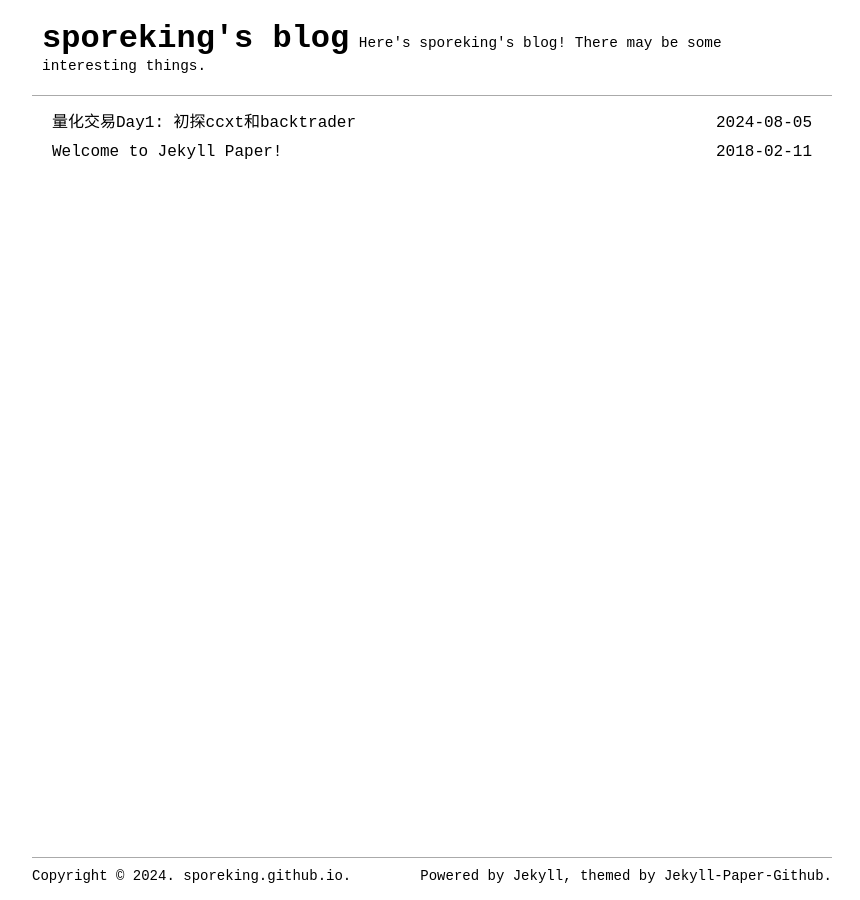
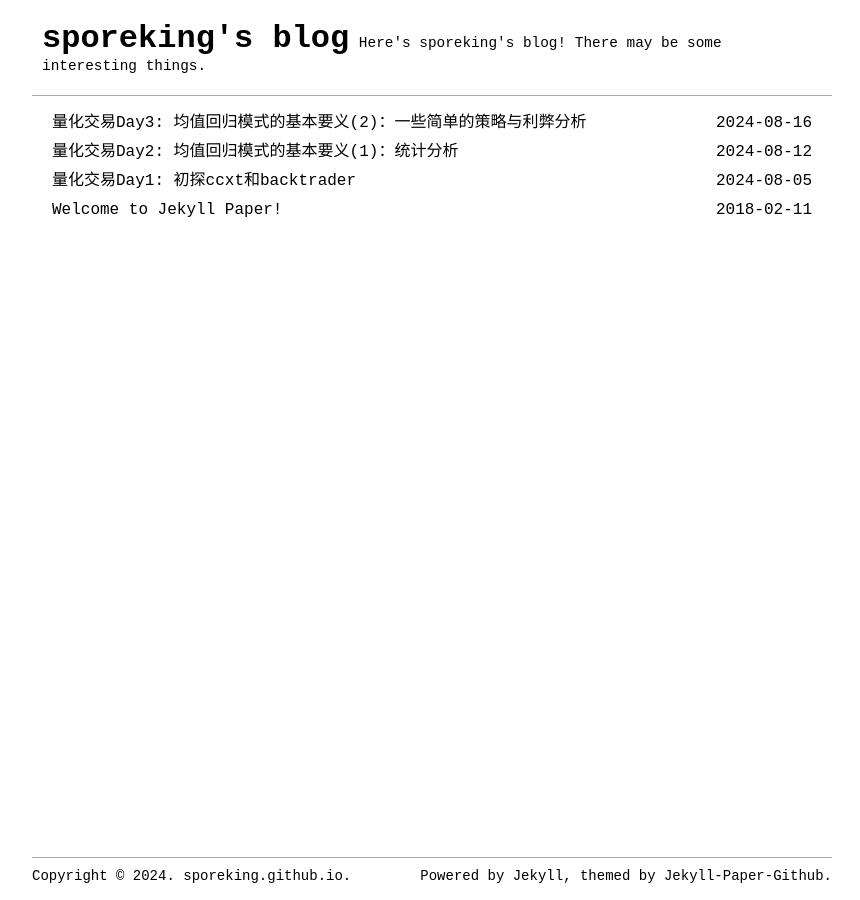
Before and after one commit to sporeking/sporeking.github.io, a Jekyll site: the page built from index.html, in a window 1280 px wide. Shown: the whole page, without its empty margins (208-1068 px from the left). Built offline with Jekyll 4.4.1, drawn with Linux system fonts in a browser that asks for light colours; the list of posts is cut into pages by our own code; some of the changed lines change nothing that is shown.

Commit message:
20240901 day2

````diff
--- /dev/null
+++ b/_posts/2024-08-09-crypto-trade-day2.md
@@ -0,0 +1,187 @@
+---
+layout: post
+title:  "量化交易Day2: 均值回归模式的基本要义(1)：统计分析"
+date:   2024-08-12
+last_modified_at: 2024-08-12
+categories: [量化交易]
+---
+
+**写在前面：本文仅供学习交流使用，不构成任何投资建议！**
+
+## 前言
+
+量化交易的两种基本模式是：均值回归和趋势。前者的意思是价格序列大致维持平稳，这样我们可以根据当前价格偏离平稳价格的多少进行相应的做多或做空。后者的意思是判断当前价格序列的趋势，这样我们顺势而为即可。本节我们探索均值回归模式。
+
+均值回归和平稳性，在时间序列类型和时间序列表现上是两种相同的方法。然而，这两个名词产生了不同的统计检验方法：
+
+- 均值回归模式的数学表达：价格序列的变化在未来与当前价格和均值水平之差成正比。对应**ADF检验**
+- 平稳性的数学表达：价格的波动方差的增长速度要低于几何形式的随机波动速度。也就是说，价格序列纵向扩散到速度小于随机波动（布尔运动）。对应**Hurst指数检验**和**方差比检验**。
+
+**本文主要参考资料："Algorithmic Trading: Winning Strategies and Their Rationale", Ernest P. Chan**
+
+
+## ADF检验
+
+均值回归型 --> 当前的价格水平将会告诉我们下一步的运行情况如何。如果价格水平高于均值，那么价格将会下降。如果价格水平低于均值，那么价格将会上升。ADF检验就是基于这个假设进行观测的。
+
+我们可以将价格的变化以线性的形式表示出来：
+$$\Delta y(t) = \lambda y(t-1) + \mu + \beta t +  \alpha_1 \Delta y(t - 1) + ... + \alpha_K \Delta y(t-k) + \epsilon_t$$
+
+其中，$$\Delta y(t)$$是价格的变化，$$y(t-1)$$是上一时刻的价格，$$\mu$$是均值，$$\beta t$$是时间趋势，$$\alpha_1 \Delta y(t - 1)$$是上一时刻的价格变化，$$\epsilon_t$$是误差项。
+
+如果$$\lambda = 0$$，那么ADF检验生效，说明价格的变化和此时的价格无关。若$$\lambda = 0$$的假设被拒绝，说明价格的变化和此时的价格有关，价格序列不是随机游走的.
+
+*更详细的一些解释*：我们的检验统计量使用$$\lambda / SE(\lambda)$$（SE：标准差）。Dickey, Fuller等人为我们发现了这个检验统计量的临界值。除此而外，临界值还依赖于：我们是否认为价格序列有一个非零的均值($$\mu / \lambda$$)，以及一个稳定的漂移率($$\beta t/ \lambda$$)。
+
+ADF检验的python代码：这里我们以比特币的近三年日线数据为例，检验其是否为均值回归模式。
+
+```python
+df = pd.read_csv(dataset_path)
+df['date'] = pd.to_datetime(df['candle_begin_time_GMT8'])
+df.set_index("date", inplace = True)
+df_close = df["close"]
+plt.plot(df_close)
+plt.show()
+
+result = adfuller(df_close)
+logging.info(result)
+logging.info("ADF Statistic: {}".format(result[0]))
+logging.info("p-value: {}".format(result[1]))
+for key, value in result[4].items():
+    logging.info("Critical Values {}: {}".format(key, value))
+```
+
+走势图：![Bitcoin](/assets/images/crypto/2-1.png)
+
+检验结果：
+```
+INFO     ADF Statistic: -1.3011773213938496
+INFO     p-value: 0.6286335157234405
+INFO     Critical Values 1%: -3.435359311744588
+INFO     Critical Values 5%: -2.863752202145595
+INFO     Critical Values 10%: -2.5679477886494775
+```
+
+检验结果显示，其ADF检验统计量值为-1.3，而最下方的三个数值对应相应置信度的临界值。例如，统计量的值必须小于-3.43才能有99%的把握拒绝$$\lambda = 0$$的假设。此处可见，并没有多少把握可以拒绝非平稳的假设。（*Note: 为什么ADF检验统计量是负的? 可以直观的理解，在均值回归模式下，如果价格过高，下一个价格应当降低，反之亦然，所以此时$$\lambda$$不可能是正的，这样价格越高，下一个价格就趋向于更高。
+
+## 平稳性检验（Hurst指数检验与方差比检验）
+
+### Hurst指数
+
+平稳的价格序列意味着价格扩散的速度比几何随机游走的扩散速度更慢：那么我们可以通过测量价格扩散到速度来确定价格序列的性质。而价格扩散的速度可以用方差来表示：
+$$\mathrm{Var}(\tau)=\left\langle\left|z(t+\tau)-z(t)\right|^2\right\rangle$$
+其中，$$\tau$$表示任意的时间延迟，$$z=log(y)$$对数价格，$$\left\langle ... \right\rangle$$表示所有时间序列之和。
+对于随机游走序列，有：
+$$\mathrm{Var}(\tau)=\left\langle\left|z(t+\tau)-z(t)\right|^2\right\rangle \sim \tau$$
+当$$\tau$$较大的时候，上述比例关系更加成立; $$\tau$$较小的时候，可能会偏离线性关系。
+而倘若价格序列有均值回归或者趋势性，那么我可需要改写：
+$$\mathrm{Var}(\tau)=\left\langle\left|z(t+\tau)-z(t)\right|^2\right\rangle \sim \tau^{2H}$$
+赫斯特指数即为$$H$$：
+
+- $$H$$=0.5：表示时间序列可以用随机游走(布朗运动)来描述。
+- 0<$$H$$<0.5：表示记忆的转弱(反持续性)，即均值回复过程。
+- 0.5<$$H$$<1：表示记忆增强(持续性)，即暗示长期记忆的时间序列。
+
+代码：（以比特币为例）
+
+```python
+from hurst import compute_Hc
+H, c, data = compute_Hc(df_close, kind='random_walk')
+logging.info("Hurst exponent: {}".format(H))
+```
+
+输出：
+
+```powershell
+Hurst exponent: 0.5145450110647813
+```
+
+得到的Hurst指数接近0.5，说明比特币价格走势接近于随机游走。
+
+此处我们直接调包使用，具体计算方法我们在此不作深入探究。
+
+### 方差比检验
+
+方差比检验验证的是$$\mathrm{Var}(z(t) - z(t - \tau))/ \tau \mathrm{Var}(z(t) - z(t - 1))$$的值是否等于1. 由随机游走的性质可以知道，时间序列的方差与时间跨度成正比。代码如下：
+
+```python
+from arch.unitroot import VarianceRatio
+vr_test = VarianceRatio(df_close, lags=3)
+logging.info(vr_test)
+```
+
+这里我们直接调用arch包。值得注意的是，lags参数设置的不同，对结果影响很大。例如，我们使用默认的参数lags=2，那么给出的结果是：
+
+```bash
+Variance-Ratio Test Results
+=====================================
+Test Statistic                 -1.616
+P-value                         0.106
+Lags                                2
+-------------------------------------
+
+Computed with overlapping blocks (de-biased)
+```
+
+这里p-value的值代表零假设检验（随机游走）是正确的概率。当我们设置lags($$\tau$$)=2时，显示只有0.106的概率是随机游走。当我们设置lags=5:
+
+```bash
+      Variance-Ratio Test Results
+=====================================
+Test Statistic                 -0.619
+P-value                         0.536
+Lags                                5
+-------------------------------------
+```
+
+此时有0.536的概率接受假设，所以我们不能断定比特币走势是非随机游走的。这种方法对lags的选择比较敏感，所以我们需要其他检验统计方法共同决策。
+
+## 均值回归的半衰期
+
+实际交易中，我们很难碰到具有很高置信度的平稳性的价格序列（例如置信度达到90%以上）。但实际交易中，我们未必需要如此严苛的条件才能实现盈利。回忆我们前面提到的价格关于时间的表达式：
+
+$$\Delta y(t) = \lambda y(t-1) + \mu + \beta t +  \alpha_1 \Delta y(t - 1) + ... + \alpha_K \Delta y(t-k) + \epsilon_t$$
+
+在前面的统计检验中，我们直接决定$$\lambda$$取0还是1. 我们现在可以设法让$$\lambda$$取值在0-1之间，相应的解释是$$\lambda$$主要测量价格到底需要多长时间才能恢复到均值回归的水平。
+
+我们将上式进行微分，得到：
+
+$$dy(t) = (\lambda y(t-1) + \mu)dt + d \epsilon$$
+
+这里的解释是，我们前面的式子左侧$$\Delta y(t)$$取得是t相差1时的斜率，而我们现在可以让t作为一个微分。
+
+我们可以使用线性回归的方式，由第一个式子得到$$\lambda$$的值，确定这个值后，我们将其代入第二个式子，而由相应的偏微分方程可以得到$$y(t)$$的期望值：
+
+$$E[y(t)] = y_0 exp(\lambda t) - \mu / \lambda [1 - exp(\lambda t)]$$
+
+(这里我还没推出来...数学基础有点差)
+
+这里我们需要记住：$$\lambda$$为负数时，均值回归的过程才成立。相应价格指数衰减的期望值为$$-\mu / \lambda$$，衰变的半衰期为$$- log(2) / \lambda$$。用$$\lambda$$求半衰期很有用：
+
+1. 若$$\lambda$$是正数，那么说明不是均值回归的形态。
+2. 若$$\lambda$$非常接近于0，说明半衰期过长，均值回归的交易策略不会很赚钱（我们在同样时间内完成交易的次数会变少）。
+3. 若$$\lambda$$可以帮助我们决定策略中的一些参数。例如我们测得半衰期为20天，就不应该用5天的移动平均线。
+
+在计算时，我们设置一个回归方程，自变量为$$y(t-1)$$，因变量为$$y(t)-y(t-1)$$，随后使用最小二乘法对其进行线性回归。
+
+python代码：
+
+```python
+import statsmodels.api as sm
+df_close_lag = df_close.shift(1)
+df_close_lag = df_close_lag.dropna()
+delta_df_close = df_close[1:] - df_close_lag
+# 添加常数项
+df_close_lag2 = sm.add_constant(df_close_lag)
+# 最小二乘法
+model = sm.OLS(delta_df_close, df_close_lag2)
+res = model.fit()
+halflife = round(-np.log(2) / list(res.params)[1],0)
+logging.info("Halflife: {}".format(halflife))
+```
+
+对Bitcoin价格序列进行计算得到的结果为192天。这个半衰期很长，说明比特币并不是很适合进行均值回归的交易策略，但也至少可以让我们对回测以及持仓的期限有所预期。
+
+## 总结
+
+以上我们大致介绍了书里面提到的几种检验价格序列平稳性和均值回归属性的方法。下一节我们将介绍一些简单的均值回归交易策略以及回测。
--- /dev/null
+++ b/_posts/2024-08-16-crypto-trade-day3.md
@@ -0,0 +1,152 @@
+---
+layout: post
+title:  "量化交易Day3: 均值回归模式的基本要义(2)：一些简单的策略与利弊分析"
+date:   2024-08-16
+last_modified_at: 2024-08-16
+categories: [量化交易]
+---
+
+**写在前面：本文仅供学习交流使用，不构成任何投资建议！**
+
+## 前言
+
+上一节我们介绍了均值回归的一些判断指标，下面我们来做一些简单的策略测试。
+
+**本文主要参考资料："Algorithmic Trading: Winning Strategies and Their Rationale", Ernest P. Chan**
+
+## 均值回归的线性交易策略
+
+我们在此先直接使用均值回归的线性交易策略交易Bitcoin（即使根据我们前面的分析，这不是一个好的选择）。我们现在的交易策略如下：
+仓位的计算公式：$-(y-movingAvg)/movingStd$，其中移动平均线和移动标准差的周期由均值回归的半衰期决定。也就是说，我们当前价格偏离移动平均线越多，我们就越往移动平均线方向交易（高于移动平均线就做空，低于移动平均线就做多）。
+
+简单的回测代码：
+
+```python
+lookback = 192
+movingAvg = df_close.rolling(window=lookback).mean().dropna()
+movingStd = df_close.rolling(window=lookback).std().dropna()
+mktVal = -(df_close[-len(movingAvg):] - movingAvg) / movingStd
+pnl = mktVal.shift(1) * (df_close[-len(mktVal):] - df_close[-len(mktVal):].shift(1)) / df_close[-len(mktVal):].shift(1)
+```
+
+回测结果：(策略代码过于冗长在此不放了)
+
+![均值回归的线性交易策略](/assets/images/crypto/3-1.png)
+
+看出这个策略有什么问题了吗？
+
+没错，就是**前视偏差**！我们使用所有的数据计算了均值回归的半衰期，然而，我们在交易时无法计算未来时间序列的半衰期。
+
+上面的交易策略主要说明一个问题：一系列不平稳的价格不一定会阻止我们运行一个均值回归的交易策略，在向均值回归系统攫取利润的过程中，我们并不需要多么复杂的交易策略或者技术指标。
+
+## 平稳测试后的协整
+
+显而易见，大多数金融产品是不符合均值回归规律的。但我们可以同时交易多种资产！我们可以创建一个单独的价格序列组合，相应的市场价格是平稳的。
+
+如此，则引出了**协整**的概念：如果我们可以找到一个由几个非平稳的价格序列所构建的平稳的线性组合，那么这个价格系列被称为**协整形式**。最常见的组合包含两个价格序列（我们在做多一种资产的同时，做空另一种资产，这就是我们所说的**配对交易策略**）。下面我们将介绍两个常见的协整性测试：**加强对ADF检验（CADF）**和**约翰森检验**。
+
+### 扩展性迪基富勒检验模式
+
+我们不是有了ADF检验吗？为什么还要这个加强的？这是因为：我们无法先验的决定该以什么样的对冲比例将两个资产组合在一起。一种可行的方法是：我们先根据两个价格序列之间的线性回归的相关性来确定最优的对冲比率，然后使用这种对冲比率的投资组合进行平稳性测试。
+
+**书上提到的CADF检验实际上就是Engel-Granger 两步协整检验法**。我们可以使用statsmodels库中的coint函数来实现这个检验。
+
+下面我们尝试检测比特币和以太坊的协整性：
+
+我们先画图，从直观上观察他们的性质：
+
+![比特币和以太坊的价格走势](/assets/images/crypto/3-2.png)
+
+随后画出其散点图：
+
+![比特币和以太坊的散点图](/assets/images/crypto/3-3.png)
+
+对其进行最小二乘拟合：
+
+```python
+import statsmodels.api as sm
+X = sm.add_constant(btc_close)
+model = sm.OLS(eth_close, X)
+res = model.fit()
+hedge_ratio = res.params[1]
+logging.info("OLS results: {}".format(res.summary()))
+logging.info("Hedge ratio: {}".format(hedge_ratio))
+```
+
+得到结果：
+
+```dotnetcli
+OLS results:                             OLS Regression Results        2839918148.py:7
+  ======================================================================
+  ========
+  Dep. Variable:                  close   R-squared:
+  0.669
+  Model:                            OLS   Adj. R-squared:
+  0.669
+  Method:                 Least Squares   F-statistic:
+  2673.
+  Date:                Tue, 20 Aug 2024   Prob (F-statistic):
+  7.21e-320
+  Time:                        00:46:53   Log-Likelihood:
+  -10139.
+  No. Observations:                1325   AIC:
+  2.028e+04
+  Df Residuals:                    1323   BIC:
+  2.029e+04
+  Df Model:                           1
+  Covariance Type:            nonrobust
+  ======================================================================
+  ========
+                   coef    std err          t      P>|t|      [0.025
+  0.975]
+  ----------------------------------------------------------------------
+  --------
+  const        503.1567     38.383     13.109      0.000     427.858
+  578.455
+  close          0.0471      0.001     51.702      0.000       0.045
+  0.049
+  ======================================================================
+  ========
+  Omnibus:                       37.097   Durbin-Watson:
+  0.017
+  Prob(Omnibus):                  0.000   Jarque-Bera (JB):
+  79.867
+  Skew:                          -0.116   Prob(JB):
+  4.54e-18
+  Kurtosis:                       4.180   Cond. No.
+  1.15e+05
+  ======================================================================
+  ========
+
+  Notes:
+  [1] Standard Errors assume that the covariance matrix of the errors is
+  correctly specified.
+  [2] The condition number is large, 1.15e+05. This might indicate that
+  there are
+  strong multicollinearity or other numerical problems.
+```
+
+我们再调用statsmodel包中的协整性检验函数coint进行检验：
+
+```python
+from statsmodels.tsa.stattools import coint
+coint_t, p_value, critical_values = coint(btc_close, eth_close)
+```
+
+得到结果，只有0.45的概率能够拒绝非协整假设，所以btc和eth的价格序列是不够协整的。
+
+### 约翰森检验
+
+上一节，我们提到价格可以如下表示：
+
+$$\Delta y(t) = \lambda y(t-1) + \mu + \beta t +  \alpha_1 \Delta y(t - 1) + ... + \alpha_K \Delta y(t-k) + \epsilon_t$$
+
+然而，当我们有多个价格序列时，我们可以将其转化为向量和矩阵的表示形式：
+
+$\Delta Y(t) = \Lambda Y(t-1) + M + A_1 \Delta Y(t-1) + ... + A_K \Delta Y(t-k) + \epsilon_t$
+
+我们需要检验的东西是矩阵$\Lambda$的秩$r$。如果$\Lambda$的秩为0，那么我们就可以拒绝非协整性假设。同时，由各种线性组合的投资标的组合的数量也等于$r$。进而我们可以进行测试是否$r$等于价格序列的个数$n$（若$r<n$，说明无需所有
+
+### 投资组合相关的线性均值回归交易模式
+
+## 总结：均值回归策略的利弊分析
````
Also changed, not shown: _posts/2024-08-05-crypto-trade-day1.md (+1 -1 lines), .obsidian/workspace.json, assets/images/crypto/2-1.png (added), assets/images/crypto/3-1.png (added), assets/images/crypto/3-2.png (added), assets/images/crypto/3-3.png (added).
